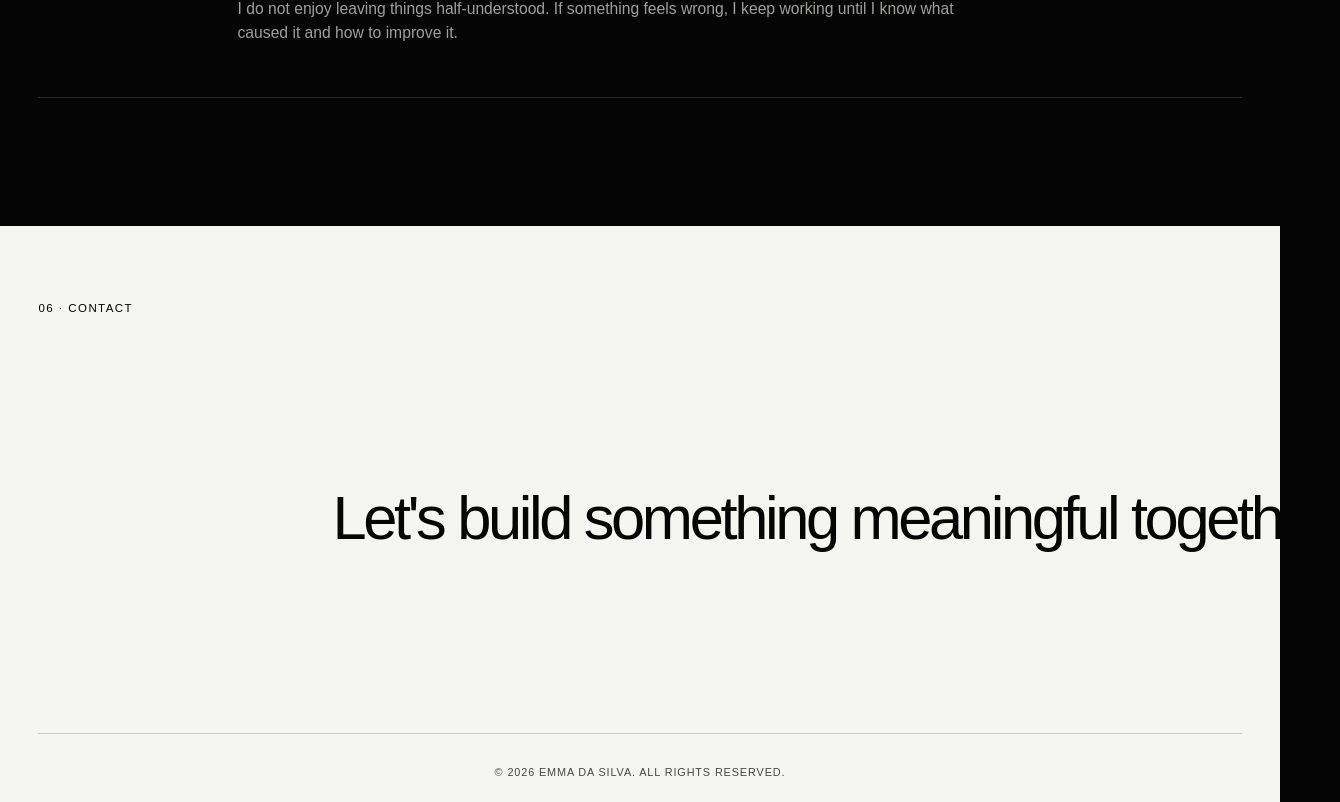
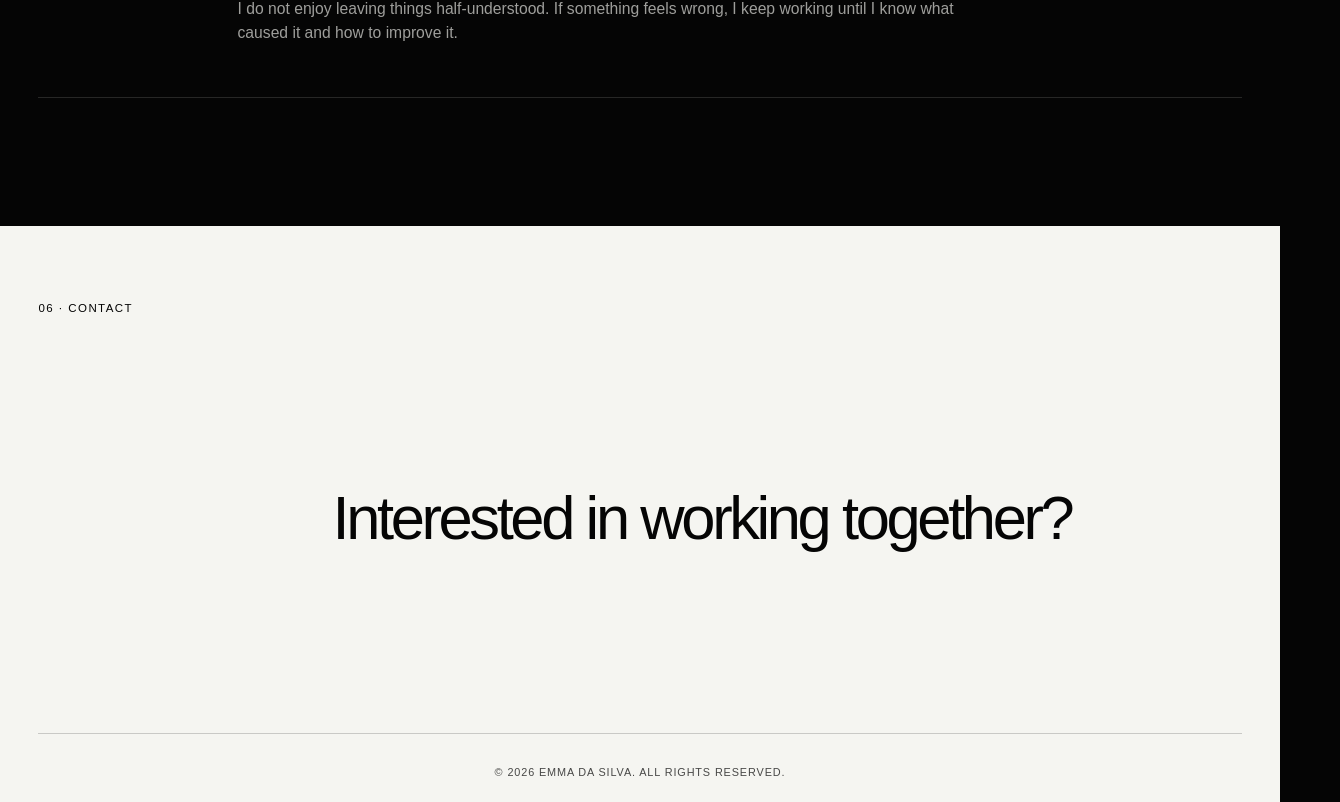
Before and after one commit to emma-dasilva-dev/emma-portfolio, a Next.js app: page / in a window 1280 px wide. Shown: the part 4890-5692 px from the top of the page, 1340 px wide, since content can reach past the window. Built offline with nearby package versions, Linux system fonts and the light colour scheme.

Commit message:
Update footer contact message

```diff
--- a/src/components/sections/Contact.tsx
+++ b/src/components/sections/Contact.tsx
@@ -14,7 +14,7 @@ export default function Contact() {
       >
         <p className="section-kicker">06 · Contact</p>
         <div className="contact-message">
-          <h2>Let&apos;s build something meaningful together.</h2>
+          <h2>Interested in working together?</h2>
         </div>
       </motion.div>
 
```
